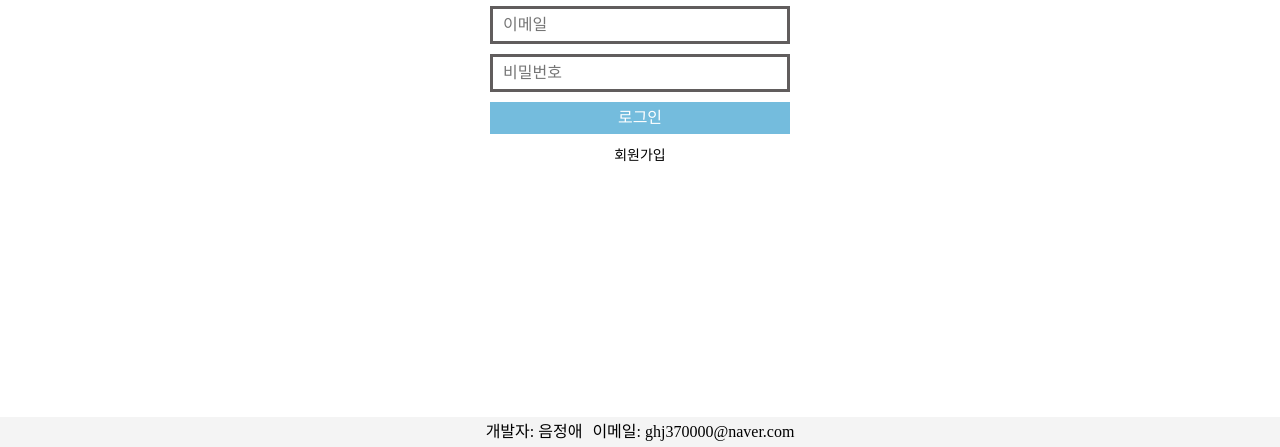
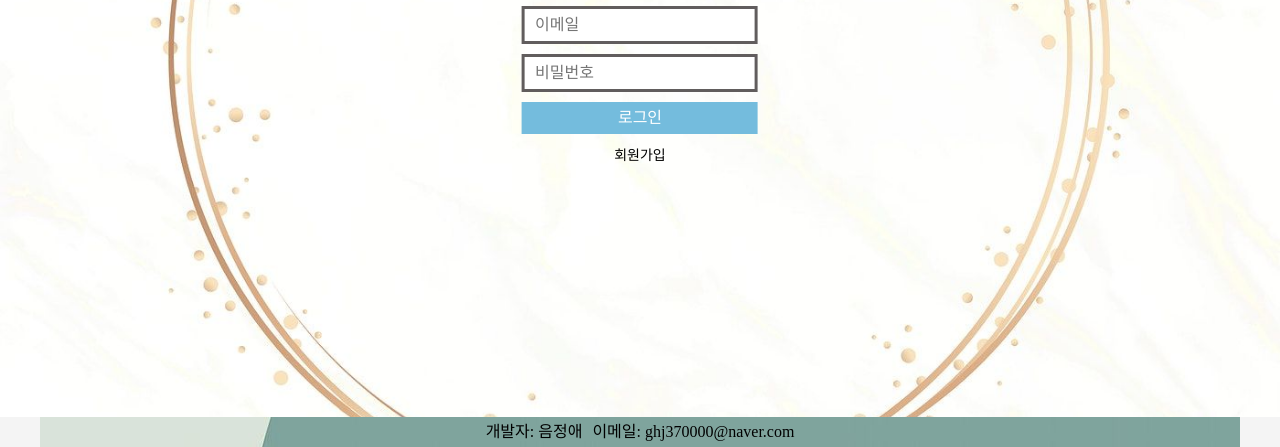
Before and after one commit to jungaeeum/eisenhower_matrix, a plain HTML site: page signin.html in a window 1280 px wide. Shown: the part 353-800 px from the top of the page. Drawn offline with Linux system fonts and the light colour scheme.

```diff
--- a/css/signin.css
+++ b/css/signin.css
@@ -20,14 +20,33 @@
   position: relative;
 }
 
+.inner {
+  width: 100%;
+  height: auto;
+  background: url("../img/circle_back.jpg")
+
+
+}
+
 .signin-container {
   width: 100%;
+  height: 100%;
   position: absolute;
   top: 50%;
   left: 50%;
   transform: translate(-50%, -50%);
   /* 개체의 너비, 높이에 대해서 각각 50% 만큼 이동한다. */
   text-align: center;
+  background: url("../img/circle_iconground.jpg") space center / cover
+}
+
+.signin-content {
+  position: absolute;
+  top: 50%;
+  left: 50%;
+  transform: translate(-50%, -50%);
+  text-align: center;
+
 }
 
 .signin-container h1 {
--- a/signin.html
+++ b/signin.html
@@ -81,6 +81,7 @@
 
     <div class="inner">
       <div class="signin-container">
+        <div class="signin-content">
           <h1>안녕하세요. <span class="blue">성공일정</span>입니다.</h1>
           <div class="signin-form">
             <input type="text" placeholder="이메일" />
@@ -88,6 +89,7 @@
             <input type="button" value="로그인" id="signin">
             <div class="signup-container">
               <a href="#" id="signup">회원가입</a>
+            </div>
         </div>
 
         </div>
```
Also changed, not shown: css/signup.css (+11 -0 lines), signup.html (+4 -0 lines). Lines whose indentation alone changed are shown as unchanged.
